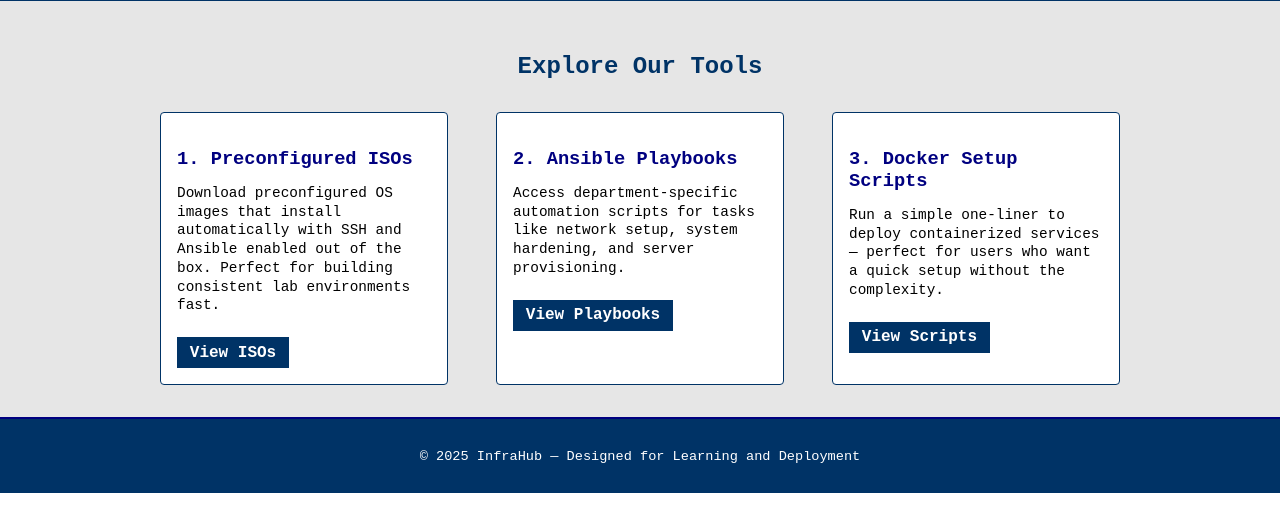
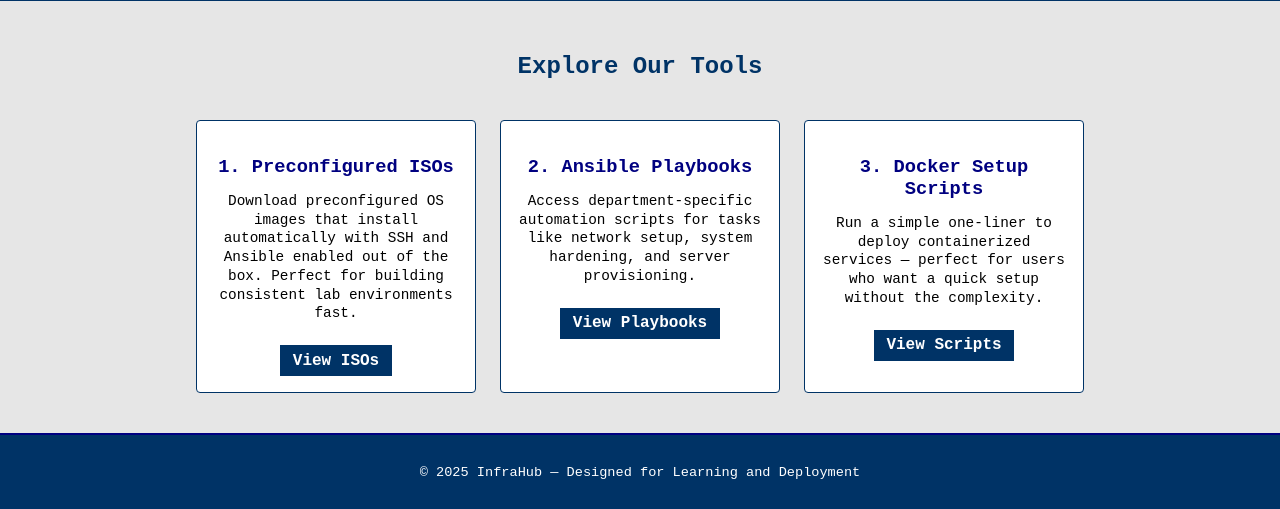
Before and after one commit to AJprogramming123/OpsCenter, a Python web app: template frontend/templates/index.html in a window 1280 px wide. Shown: the part 485-994 px from the top of the page. Run offline with Jinja, Linux system fonts and the light colour scheme; the template is opened without the code that fills it, so the values that code supplies are empty.

Commit message:
Adjust card layout and spacing in home.css

```diff
--- a/frontend/static/home.css
+++ b/frontend/static/home.css
@@ -65,9 +65,9 @@ header .description {
 
 .cards {
     display: flex;
-    justify-content: space-between;
+    justify-content: center; /* center cards horizontally */
     flex-wrap: wrap;
-    gap: 1rem;
+    gap: 0.5rem; /* reduce space between cards */
 }
 
 .card {
@@ -75,8 +75,10 @@ header .description {
     border: 1px solid #003366;
     border-radius: 4px;
     padding: 1rem;
-    width: 30%;
+    width: 280px; /* fixed width so they stay close together */
+    margin: 0.5rem; /* small margin for even spacing */
     box-sizing: border-box;
+    text-align: center;
 }
 
 .card h3 {
```
